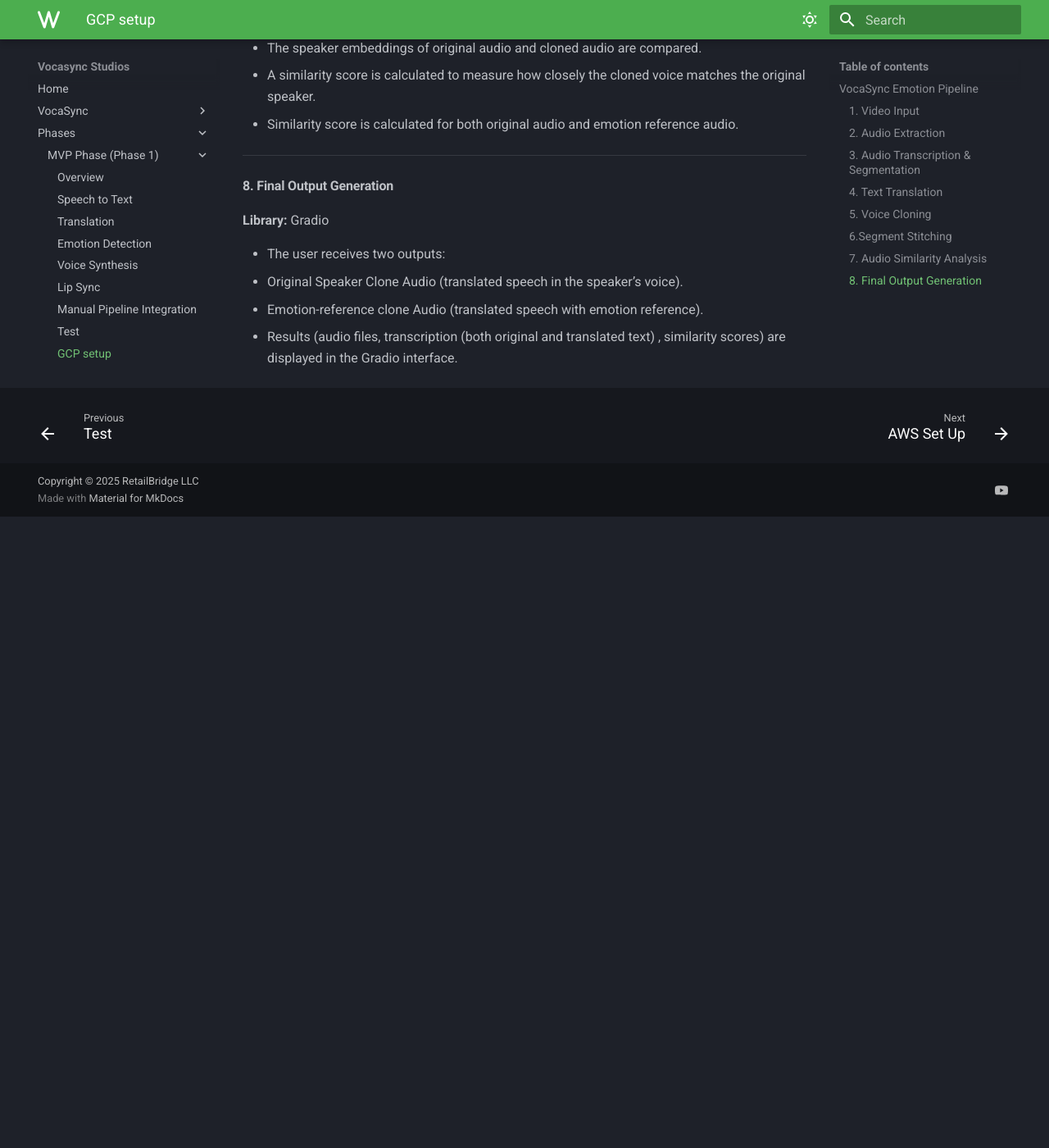
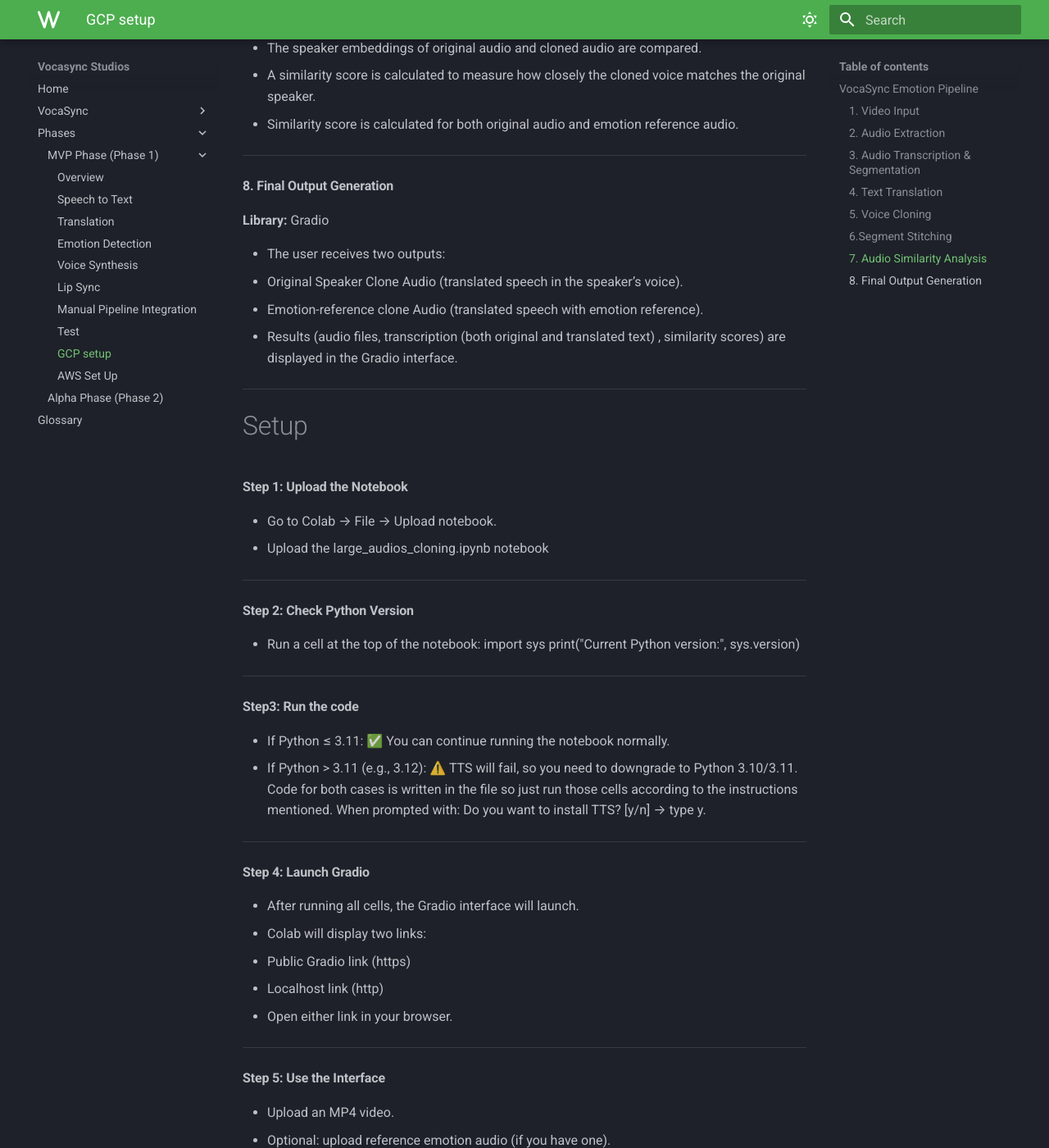
Before and after one commit to RETAILBRIDGE-LLC/wiki, an MkDocs documentation site: the page built from docs/phases/phase1_mvp/gcp_setup.md, in a window 1280 px wide and 1400 px high, scrolled down 2483 px. Shown: the whole window at 82% size. Built offline with MkDocs 1.6.1 and Material for MkDocs 9.7.7, drawn with Linux system fonts in a browser that asks for light colours; before the commit the page ends 3113 px from its top, so only the background shows below that; some of the changed text lies outside the part shown.

Commit message:
Update gcp_setup.md

```diff
--- a/docs/phases/phase1_mvp/gcp_setup.md
+++ b/docs/phases/phase1_mvp/gcp_setup.md
@@ -96,3 +96,61 @@
 - Original Speaker Clone Audio (translated speech in the speaker’s voice).
 - Emotion-reference clone Audio (translated speech with emotion reference).
 - Results (audio files, transcription (both original and translated text) , similarity scores) are displayed in the Gradio interface.
+
+---
+
+# Setup
+
+#### Step 1: Upload the Notebook
+
+- Go to Colab → File → Upload notebook.
+- Upload the large_audios_cloning.ipynb notebook
+
+---
+
+#### Step 2: Check Python Version
+
+- Run a cell at the top of the notebook:
+    import sys
+    print("Current Python version:", sys.version)
+
+---
+
+#### Step3: Run the code
+
+- If Python ≤ 3.11: ✅ You can continue running the notebook normally.
+- If Python > 3.11 (e.g., 3.12): ⚠️ TTS will fail, so you need to downgrade to Python 3.10/3.11.
+  Code for both cases is written in the file so just run those cells according to the instructions mentioned.
+  When prompted with: Do you want to install TTS? [y/n] → type y.
+
+---
+
+#### Step 4: Launch Gradio
+
+- After running all cells, the Gradio interface will launch.
+- Colab will display two links:
+  - Public Gradio link (https)
+  - Localhost link (http)
+- Open either link in your browser.
+
+---
+
+#### Step 5: Use the Interface
+
+- Upload an MP4 video.
+- Optional: upload reference emotion audio (if you have one).
+- Select source language, target language, Whisper model, and TTS model.
+- Click “Generate Dub”.
+
+---
+
+#### Step 6: View Outputs
+
+- Gradio will show:
+  - Transcribed text
+  - Translated text
+  - Cloned audio (original speaker)
+  - Emotion/reference speaker audio (if reference audio was provided)
+  - Similarity scores
+
+---
```
